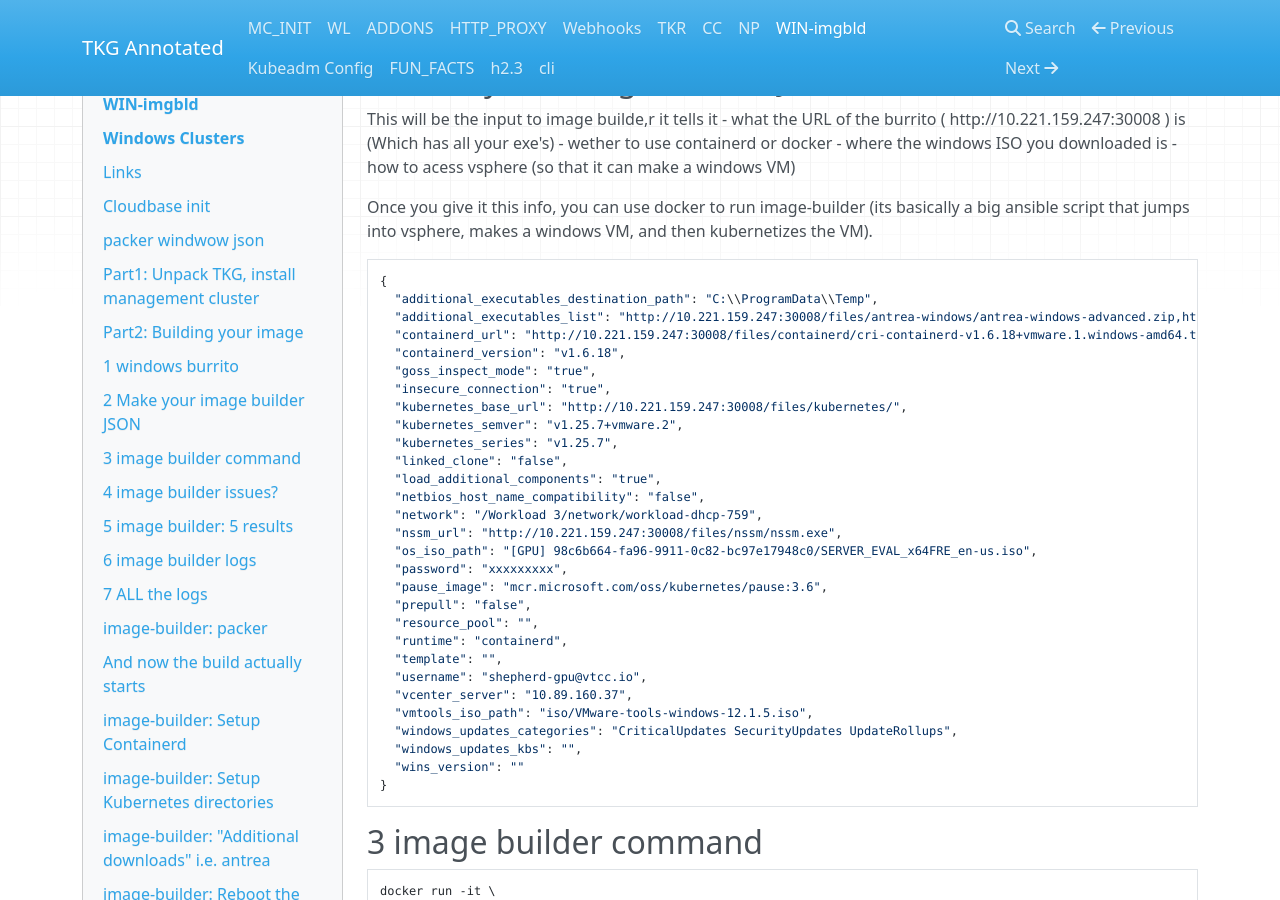
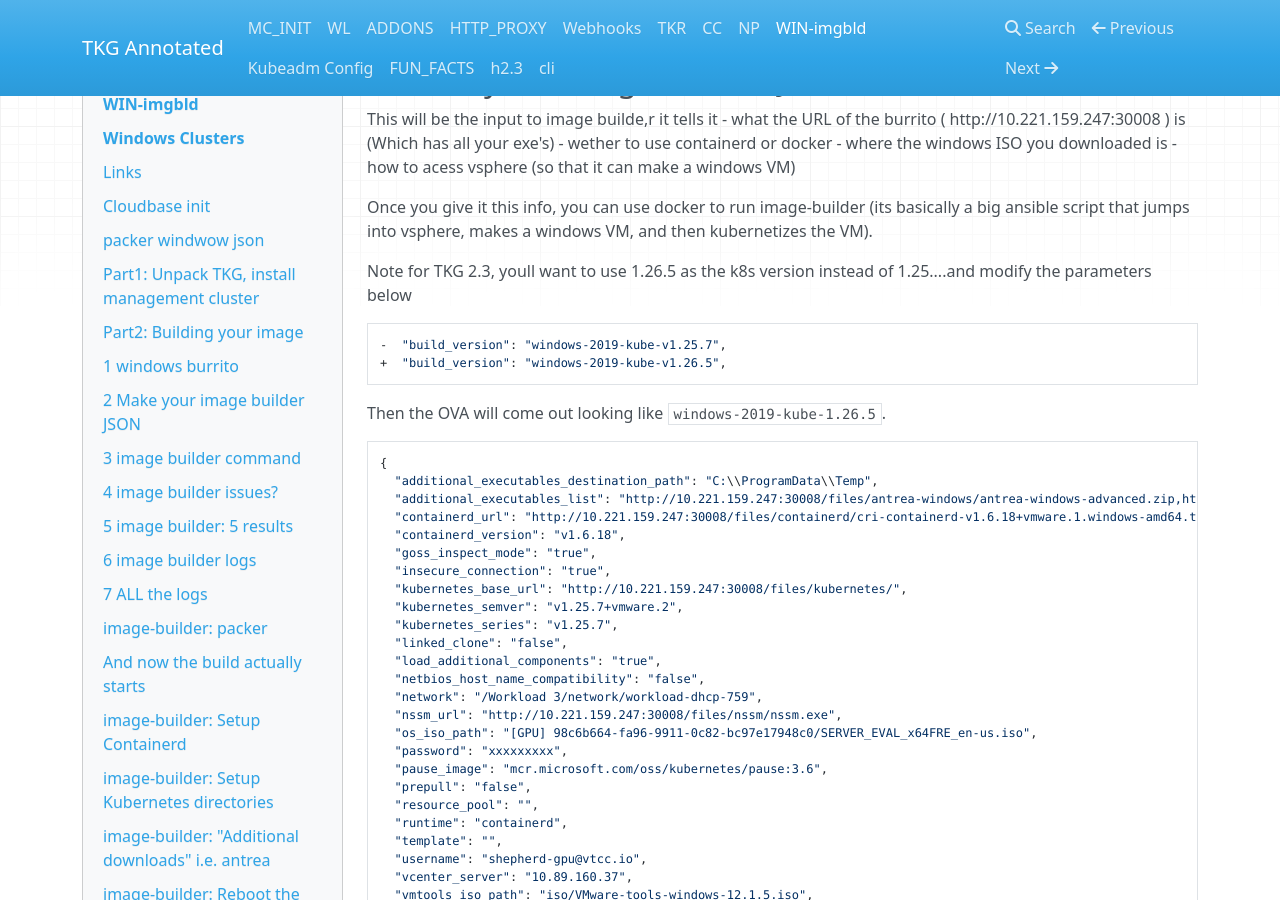
Before and after one commit to jayunit100/tanzu-install-annotated, an MkDocs documentation site: the page built from docs/z9-win.md, in a window 1280 px wide and 900 px high, scrolled down 7399 px. Built offline with MkDocs 1.6.1, drawn with Linux system fonts in a browser that asks for light colours; nearby versions of some CDN libraries; some of the changed text lies outside the part shown.

Commit message:
Update z9-win.md

````diff
--- a/docs/z9-win.md
+++ b/docs/z9-win.md
@@ -382,6 +382,12 @@
 Once you give it this info, you can use docker to run image-builder (its basically a big ansible
 script that jumps into vsphere, makes a windows VM, and then kubernetizes the VM).
 
+Note for TKG 2.3, youll want to use 1.26.5 as the k8s version instead of 1.25....and modify the parameters below
+```
+-  "build_version": "windows-2019-kube-v1.25.7",
++  "build_version": "windows-2019-kube-v1.26.5",                                                                                                                        - "kubernetes_semver": "v1.25.7+vmware.2",                                                                                                                              - "kubernetes_series": "v1.25.7",                                                                                                                                       + "kubernetes_semver": "v1.26.5+vmware.2",                                                                                                                              + "kubernetes_series": "v1.26.5",
+```
+Then the OVA will come out looking like `windows-2019-kube-1.26.5`.
 ```
 {
   "additional_executables_destination_path": "C:\\ProgramData\\Temp",
````
